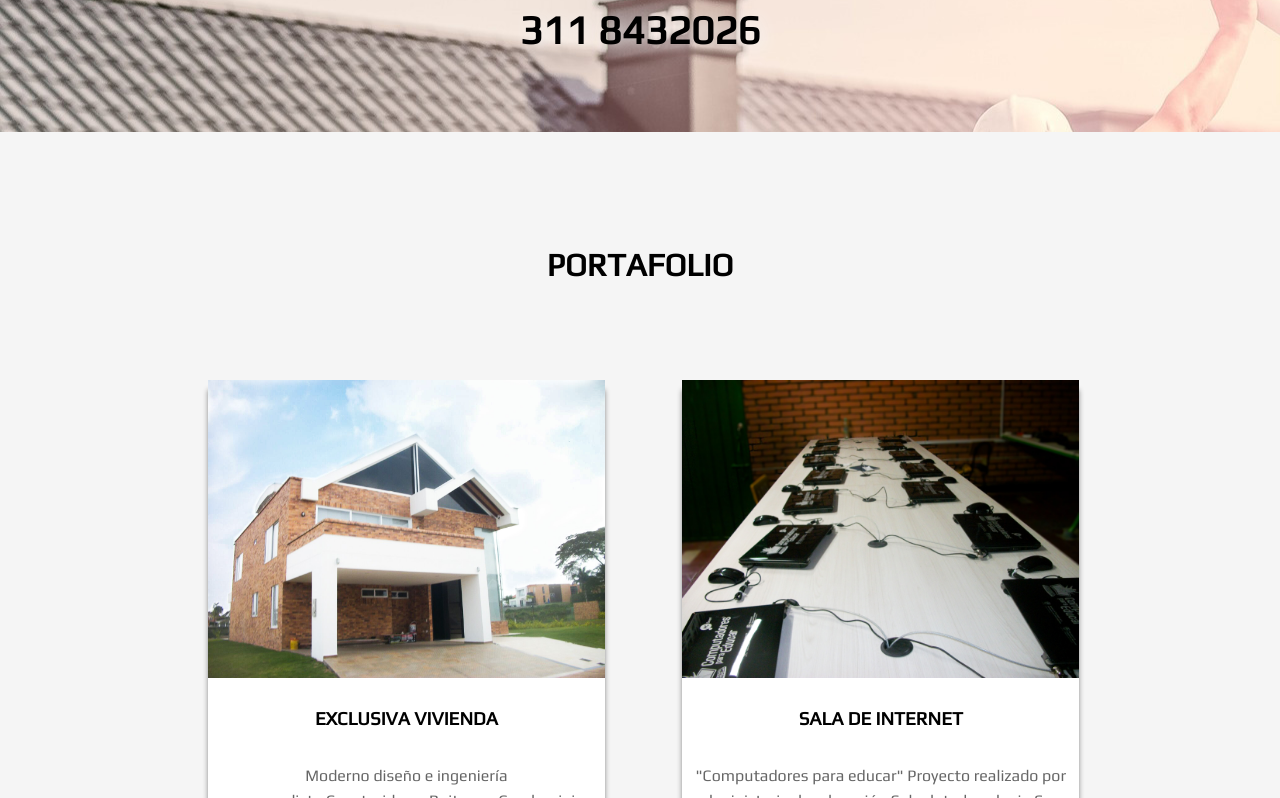
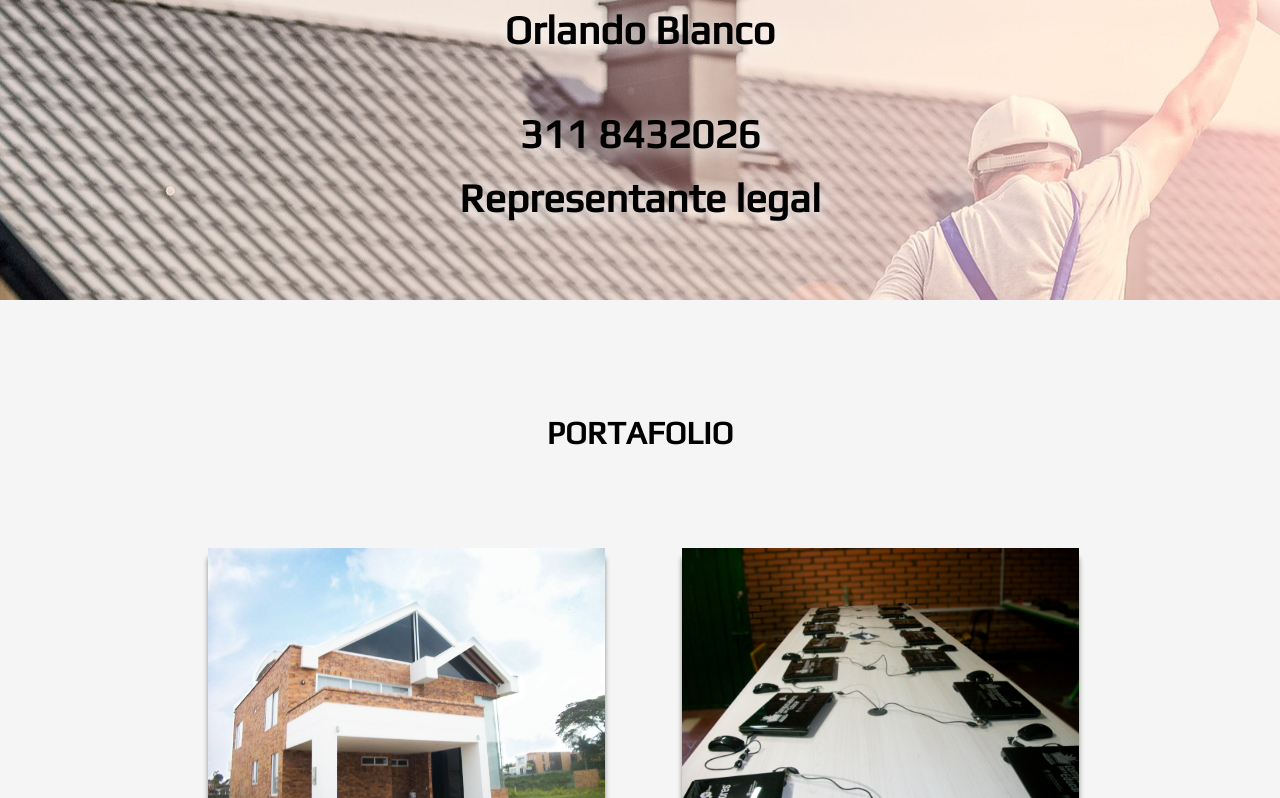
Before and after one commit to carlosaceros/dasanfinal, a plain HTML site: page index.html in a window 1280 px wide. Shown: the part 1677-2475 px from the top of the page. Drawn offline with nearby package versions, Linux system fonts and the light colour scheme.

Commit message:
agregue nombre representante

```diff
--- a/index.html
+++ b/index.html
@@ -2,7 +2,7 @@
 <html lang="en">
 <head>
 	<meta charset="UTF-8">
-	<title>Construmetales</title>
+	<title>Obras DASAN</title>
 	<link  href="images/cj.ico" rel="shortcut icon">
 	<link href='https://fonts.googleapis.com/css?family=Roboto:400,700' rel='stylesheet' type='text/css'>
 	<link rel="stylesheet" href="http://maxcdn.bootstrapcdn.com/font-awesome/4.5.0/css/font-awesome.min.css">
@@ -65,7 +65,7 @@
 
 	<section id="video">
 		<h2>¿PENSANDO EN CONSTRUIR? PERMÍTANOS AYUDARLE!</h2>
-		<img src="images/telefono.png" alt="Celular"><h3>311 8432026<he>
+		<img src="images/telefono.png" alt="Celular"><h3>Orlando Blanco<h3><p>311 8432026<br>Representante legal</p>
 	</section>
 	<section id="portafolio">
 		<div class="container">
```
